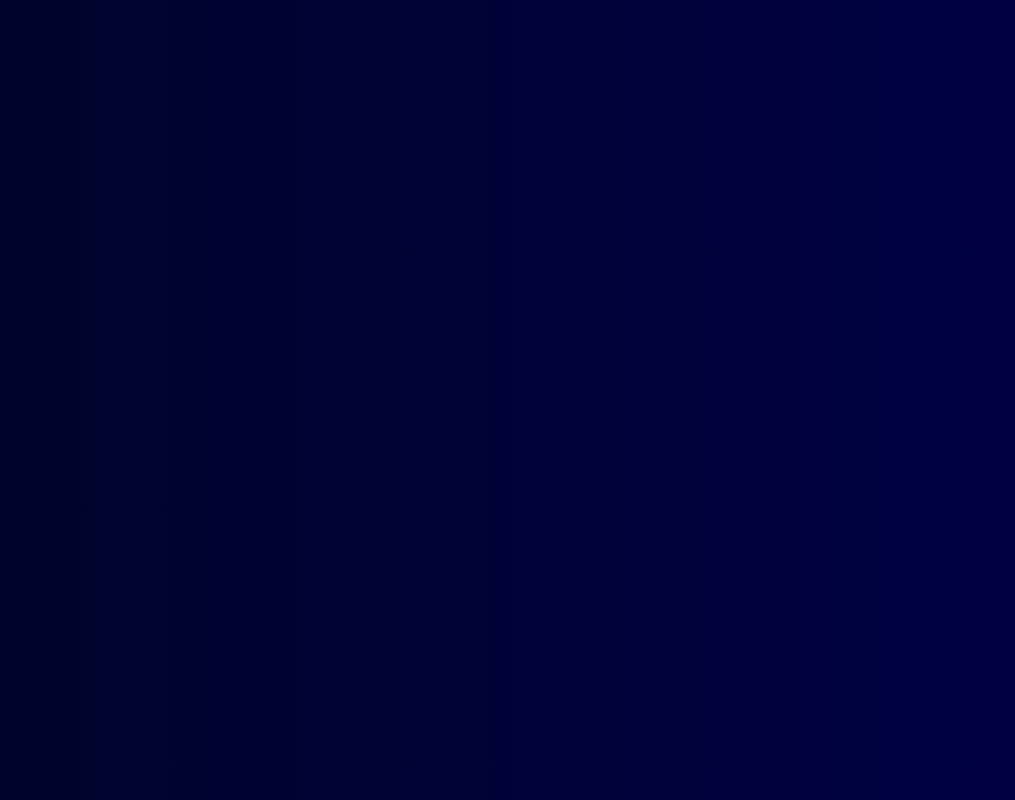
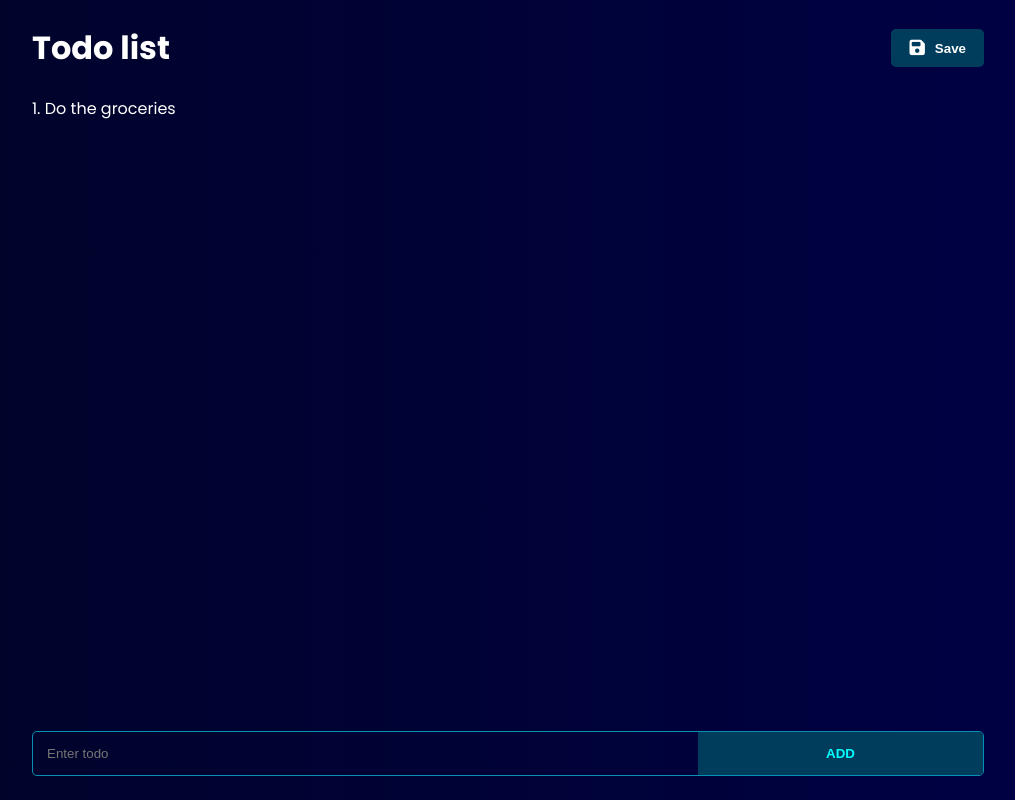
Before and after one commit to IsaqueFranklin/Svelte-todo-list, a SvelteKit app: page /dashboard in a window 1280 px wide. Shown: the whole page, without its empty margins (132-1147 px from the left). Built offline with nearby package versions, Linux system fonts and the light colour scheme.

Commit message:
starting dashboard

```diff
--- a/src/app.html
+++ b/src/app.html
@@ -8,6 +8,7 @@
 		<link rel="preconnect" href="https://fonts.googleapis.com">
 		<link rel="preconnect" href="https://fonts.gstatic.com" crossorigin>
 		<link href="https://fonts.googleapis.com/css2?family=Poppins:wght@100;200;300;400;500;600;700;800;900&display=swap" rel="stylesheet">
+		<link rel="stylesheet" href="https://cdnjs.cloudflare.com/ajax/libs/font-awesome/6.5.1/css/all.min.css" integrity="sha512-DTOQO9RWCH3ppGqcWaEA1BIZOC6xxalwEsw9c2QQeAIftl+Vegovlnee1c9QX4TctnWMn13TZye+giMm8e2LwA==" crossorigin="anonymous" referrerpolicy="no-referrer" />
 		<style>
 			* {
 				box-sizing: border-box;
--- a/src/routes/dashboard/+page.svelte
+++ b/src/routes/dashboard/+page.svelte
@@ -0,0 +1,117 @@
+<script>
+    let todoList = ['Do the groceries'];
+    let currTodo = "";
+    let error = true;
+
+    function addTodo(){
+        error = false;
+        if(!currTodo){
+            error = true;
+        }
+
+        todoList.push(currTodo);
+    }
+</script>
+
+<div class="mainContainer">
+    <div class="headerContainer">
+        <h1>Todo list</h1>
+        <button><i class="fa-solid fa-floppy-disk"></i><p>Save</p></button>
+    </div>
+    <main>
+        {#each todoList as todo, index}
+            <div class="todo">
+                {index+1}. {todo}
+            </div>
+        {/each}
+    </main>
+    <div class={"enterTodo " + "errorBorder"}>
+        <input bind:value={currTodo} type="text" placeholder="Enter todo" />
+        <button>ADD</button>
+    </div>
+</div>
+
+<style>
+    .mainContainer {
+        display: flex;
+        flex-direction: column;
+        min-height: 100vh;
+        gap: 24px;
+        padding: 24px;
+        width: 100%;
+        max-width: 1000px;
+        margin: 0 auto;
+    }
+
+    .headerContainer {
+        display: flex;
+        align-items: center;
+        justify-content: space-between;
+    }
+
+    .headerContainer button {
+        background: #003c5b;
+        color: white;
+        padding: 10px 18px;
+        border: none;
+        border-radius: 5px;
+        font-weight: 700;
+        display: flex;
+        align-items: center;
+        gap: 10px;
+        cursor: pointer;
+    }
+
+    .headerContainer button i {
+        font-size: 1.1rem;
+    }
+
+    .headerContainer button:hover {
+        opacity: 0.7;
+    }
+
+    main {
+        display: flex;
+        flex-direction: column;
+        gap: 8px;
+        flex: 1;
+    }
+
+    .enterTodo {
+        display: flex;
+        align-items: stretch;
+        border: 1px solid #0891b2;
+        border-radius: 5px;
+        overflow: hidden;
+    }
+
+    .errorBoder {
+        border-color: coral !important;
+    }
+
+    .enterTodo input {
+        background: transparent;
+        border: none;
+        padding: 14px;
+        color: white;
+        flex: 1;
+    }
+
+    .enterTodo input:focus {
+        outline: none;
+    }
+
+    .enterTodo button {
+        padding: 0 8pc;
+        background: #003c5b;
+        border: none;
+        color: cyan;
+        font-weight: 600;
+        cursor: pointer;
+    }
+
+    .enterTodo button:hover {
+        background: transparent;
+    }
+
+</style>
```
Also changed, not shown: src/components/Authenticate.svelte (+13 -6 lines).
